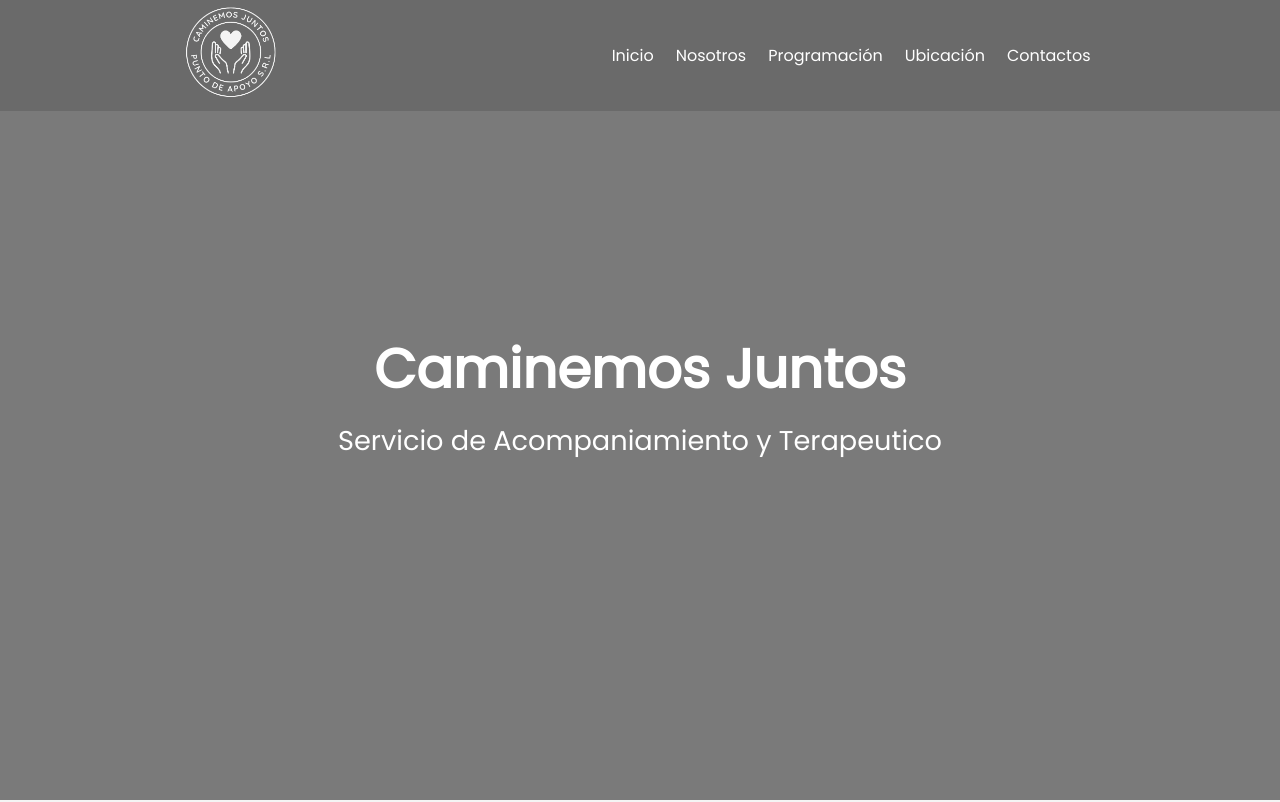
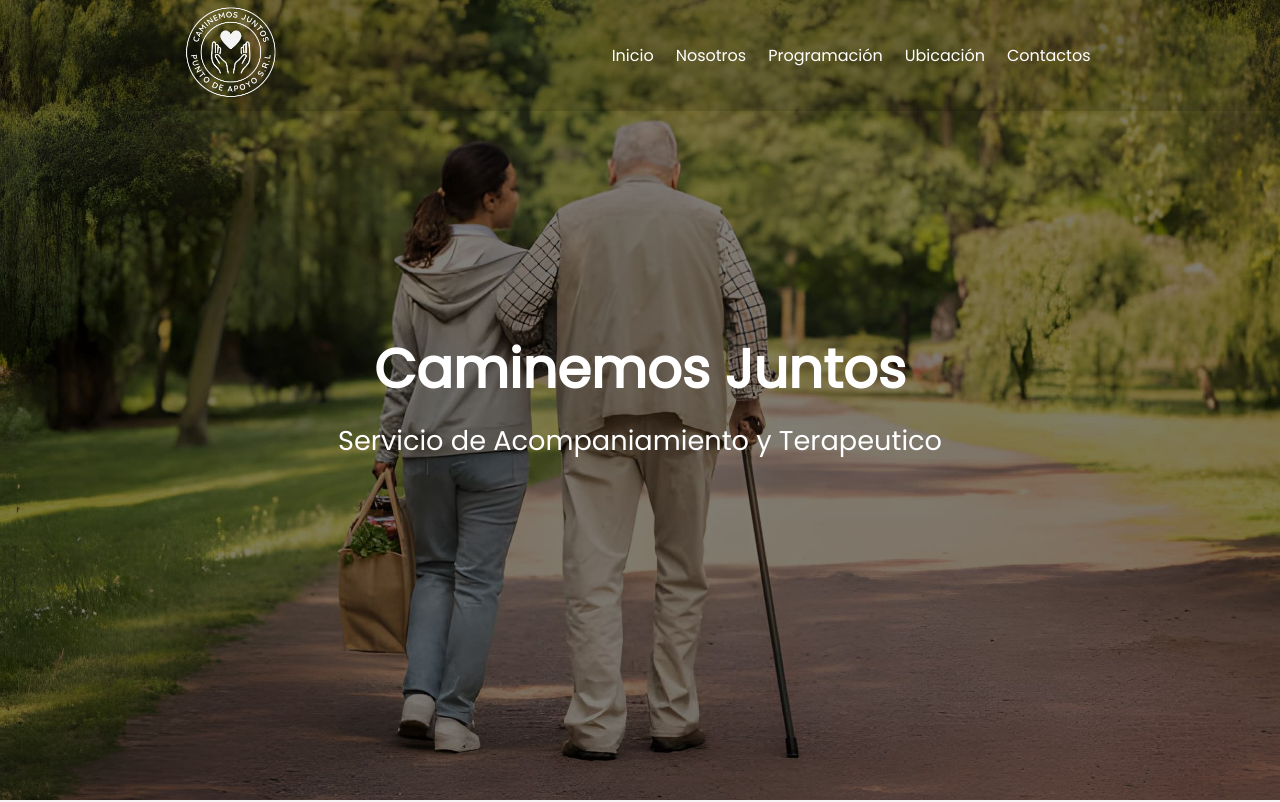
Before and after one commit to JeremiasG18/caminemosjuntos, a plain HTML site: page index.html in a window 1280 px wide. Shown: the top 802 px of the page. Drawn offline with nearby package versions, Linux system fonts and the light colour scheme.

Commit message:
Update style.css

```diff
--- a/assets/css/style.css
+++ b/assets/css/style.css
@@ -18,7 +18,7 @@ body {
 .header {
     width: 100%;
     height: 100vh;
-    background-image: linear-gradient(to bottom, rgba(0, 0, 0, 0.5), rgba(0, 0, 0, 0.5)), url('assets/img/img_inicio.jpg');
+    background-image: linear-gradient(to bottom, rgba(0, 0, 0, 0.5), rgba(0, 0, 0, 0.5)), url('../img/img_inicio.jpg');
     background-size: cover;
     background-position: center;
 }
```
